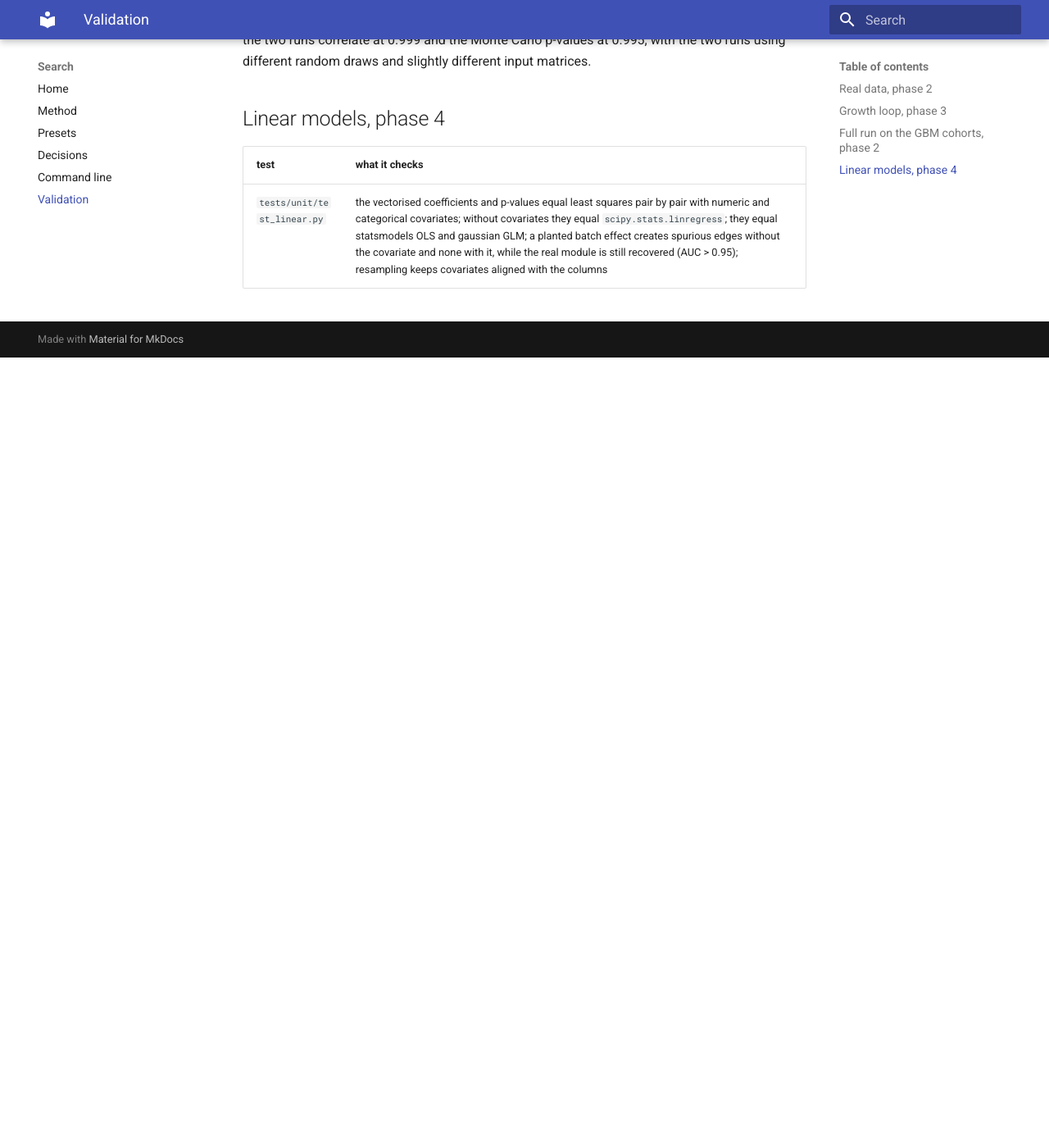
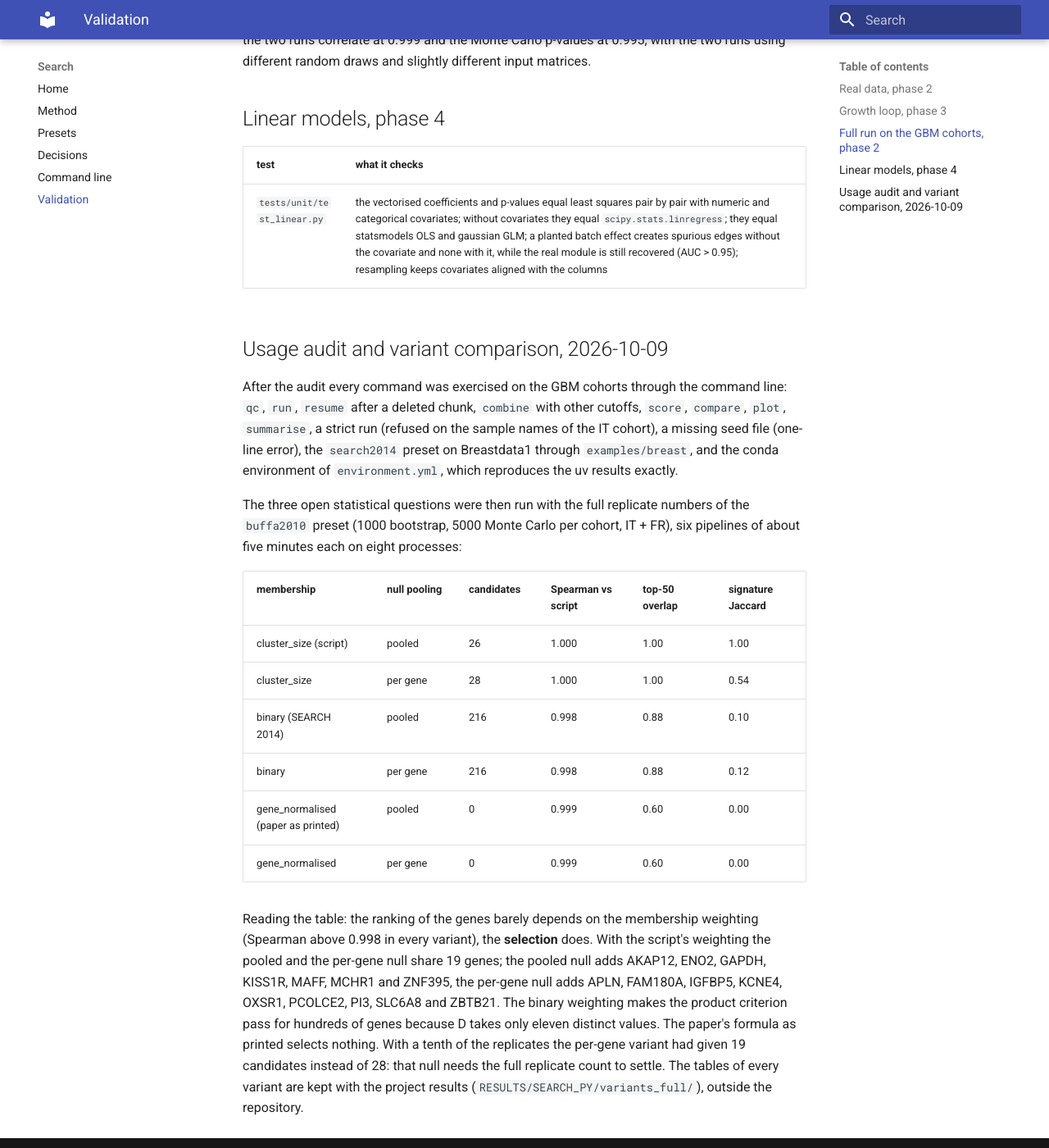
Before and after one commit to Gennappio/Search, an MkDocs documentation site: the page built from docs/validation.md, in a window 1280 px wide and 1400 px high, scrolled down 2188 px. Shown: the whole window at 82% size. Built offline with MkDocs 1.6.1 and Material for MkDocs 9.7.7, drawn with Linux system fonts in a browser that asks for light colours; before the commit the page ends 2624 px from its top, so only the background shows below that.

Commit message:
Version 0.1.1: variant comparison with full replicates documented
Six pipelines (membership weighting x null pooling) with 1000 bootstrap and 5000
Monte Carlo replicates on the GBM cohorts, summarised in the validation page for
the domain reviewer. First complete tag: fixtures and every audit fix included.

Co-Authored-By: Claude Fable 5.1 <noreply@anthropic.com>

```diff
--- a/docs/validation.md
+++ b/docs/validation.md
@@ -58,3 +58,34 @@ using different random draws and slightly different input matrices.
 | test | what it checks |
 |---|---|
 | `tests/unit/test_linear.py` | the vectorised coefficients and p-values equal least squares pair by pair with numeric and categorical covariates; without covariates they equal `scipy.stats.linregress`; they equal statsmodels OLS and gaussian GLM; a planted batch effect creates spurious edges without the covariate and none with it, while the real module is still recovered (AUC > 0.95); resampling keeps covariates aligned with the columns |
+
+## Usage audit and variant comparison, 2026-10-09
+
+After the audit every command was exercised on the GBM cohorts through the command line:
+`qc`, `run`, `resume` after a deleted chunk, `combine` with other cutoffs, `score`, `compare`,
+`plot`, `summarise`, a strict run (refused on the sample names of the IT cohort), a missing seed
+file (one-line error), the `search2014` preset on Breastdata1 through `examples/breast`, and the
+conda environment of `environment.yml`, which reproduces the uv results exactly.
+
+The three open statistical questions were then run with the full replicate numbers of the
+`buffa2010` preset (1000 bootstrap, 5000 Monte Carlo per cohort, IT + FR), six pipelines of
+about five minutes each on eight processes:
+
+| membership | null pooling | candidates | Spearman vs script | top-50 overlap | signature Jaccard |
+|---|---|---|---|---|---|
+| cluster_size (script) | pooled | 26 | 1.000 | 1.00 | 1.00 |
+| cluster_size | per gene | 28 | 1.000 | 1.00 | 0.54 |
+| binary (SEARCH 2014) | pooled | 216 | 0.998 | 0.88 | 0.10 |
+| binary | per gene | 216 | 0.998 | 0.88 | 0.12 |
+| gene_normalised (paper as printed) | pooled | 0 | 0.999 | 0.60 | 0.00 |
+| gene_normalised | per gene | 0 | 0.999 | 0.60 | 0.00 |
+
+Reading the table: the ranking of the genes barely depends on the membership weighting
+(Spearman above 0.998 in every variant), the **selection** does. With the script's weighting the
+pooled and the per-gene null share 19 genes; the pooled null adds AKAP12, ENO2, GAPDH, KISS1R,
+MAFF, MCHR1 and ZNF395, the per-gene null adds APLN, FAM180A, IGFBP5, KCNE4, OXSR1, PCOLCE2, PI3,
+SLC6A8 and ZBTB21. The binary weighting makes the product criterion pass for hundreds of genes
+because D takes only eleven distinct values. The paper's formula as printed selects nothing. With
+a tenth of the replicates the per-gene variant had given 19 candidates instead of 28: that null
+needs the full replicate count to settle. The tables of every variant are kept with the project
+results (`RESULTS/SEARCH_PY/variants_full/`), outside the repository.
--- a/pyproject.toml
+++ b/pyproject.toml
@@ -4,7 +4,7 @@ build-backend = "uv_build"
 
 [project]
 name = "search"
-version = "0.1.0"
+version = "0.1.1"
 description = "Seed Agglomerative and Recursive Clustering with Hypothesis-oriented initialisation (SEARCH): a single engine with the SEARCH 2014 and Buffa 2010 presets"
 readme = "README.md"
 license = "GPL-2.0-or-later"
--- a/src/search/__init__.py
+++ b/src/search/__init__.py
@@ -1,5 +1,5 @@
 """Search: seed-based gene co-expression clustering with named presets."""
 
-__version__ = "0.1.0"
+__version__ = "0.1.1"
 
 __all__ = ["__version__"]
```
Also changed, not shown: README.md (+1 -1 lines), 1 other file.
